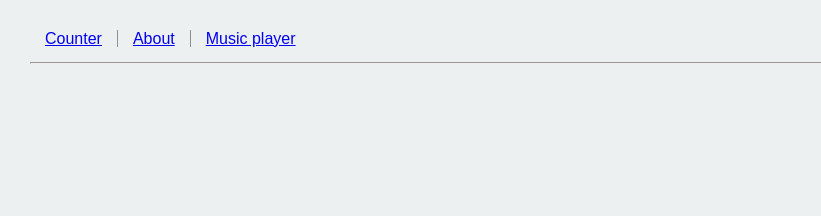
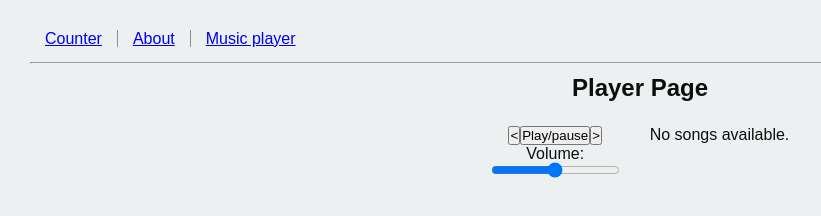
Before and after one commit to sychd/react-playground, a React app: page /player in a window 1280 px wide. Shown: the whole page, without its empty margins (0-821 px from the left). Built offline with nearby package versions, Linux system fonts and the light colour scheme.

Commit message:
player module renamed

```diff
--- a/package.json
+++ b/package.json
@@ -23,7 +23,7 @@
   "alias": {
     "~counter": "./src/counter/*",
     "~about": "./src/about/*",
-    "~music-player": "./src/music-player/*",
+    "~player": "./src/player/*",
     "~styles": "./assets/styles/*"
   }
 }
--- a/src/app-layout/top-navigation/top-navigation-routes.js
+++ b/src/app-layout/top-navigation/top-navigation-routes.js
@@ -2,7 +2,7 @@ import React from "react";
 import { Route } from "react-router-dom";
 import "./top-navigation.scss";
 import { CounterPage } from "~counter/counter-page/counter-page";
-import { MusicPlayerPage } from "~music-player/music-player-page/music-player-page";
+import { PlayerPage } from "~player/player-page/player-page";
 import { AboutPage } from "~about/about-page";
 
 
@@ -11,7 +11,7 @@ export function TopNavigationRoutes() {
         <React.Fragment>
             <Route path="/counter/" exact component={CounterPage} />
             <Route path="/about/" component={AboutPage} />
-            <Route path="/music-player/" component={MusicPlayerPage} />
+            <Route path="/player/" component={PlayerPage} />
         </React.Fragment>
     );
 }
--- a/src/app-layout/top-navigation/top-navigation.js
+++ b/src/app-layout/top-navigation/top-navigation.js
@@ -9,7 +9,7 @@ export function TopNavigation() {
     const links = [
         { path: "/counter/", title: "Counter" },
         { path: "/about/", title: "About" },
-        { path: "/music-player/", title: "Music player" }
+        { path: "/player/", title: "Music player" }
     ];
 
     return (
--- a/src/music-player/music-player-page/music-player-page.js
+++ /dev/null
@@ -1,23 +0,0 @@
-import React from 'react';
-import "./music-player-page.scss";
-import { MusicPlayerControls } from '../music-player-controls/music-player-controls';
-import { MusicPlayerSongList } from '../music-player-song-list/music-player-song-list';
-
-
-export class MusicPlayerPage extends React.Component {
-    constructor() {
-        super();
-    }
-
-    render() {
-        return (
-            <div className="music-player-page">
-                <h2 className="music-player-page__header">Music Player Page</h2>
-                <div className="music-player-page__content">
-                    <MusicPlayerControls></MusicPlayerControls>
-                    <MusicPlayerSongList></MusicPlayerSongList>
-                </div>
-            </div>
-        );
-    }
-}
--- a/src/music-player/music-player-controls/music-player-controls.js
+++ b/src/player/player-controls/player-controls.js
@@ -1,15 +1,15 @@
 import React from 'react';
-import "./music-player-controls.scss";
+import "./player-controls.scss";
 
 
-export class MusicPlayerControls extends React.Component {
+export class PlayerControls extends React.Component {
     constructor(props) {
         super(props);
     }
 
     render() {
         return (
-            <div className="music-player-controls">
+            <div className="player-controls">
                 <div>
                     <button type="button">&lt;</button>
                     <button type="button">
@@ -19,11 +19,11 @@ export class MusicPlayerControls extends React.Component {
                 </div>
                 <label htmlFor="volume">Volume:</label>
                 <input id="volume" type="range"></input>
-                <label htmlFor="play-song">Play song:</label>
+                {/* <label htmlFor="play-song">Play song:</label>
                 <div>
                     <input id="play-song" type="text"></input>
                     <button type="button">Ok</button>
-                </div>
+                </div> */}
             </div>
         );
     }
--- a/src/music-player/music-player-controls/music-player-controls.scss
+++ b/src/player/player-controls/player-controls.scss
@@ -1,7 +1,7 @@
 @import "src/assets/styles/mixins.scss";
 @import "src/assets/styles/variables.scss";
 
-.music-player-controls {
+.player-controls {
     display: flex;
         flex-direction: column;
         align-items: center;
--- /dev/null
+++ b/src/player/player-page/player-page.js
@@ -0,0 +1,23 @@
+import React from 'react';
+import "./player-page.scss";
+import { PlayerControls } from '../player-controls/player-controls';
+import { PlayerSongList } from '../player-song-list/player-song-list';
+
+
+export class PlayerPage extends React.Component {
+    constructor() {
+        super();
+    }
+
+    render() {
+        return (
+            <div className="player-page">
+                <h2 className="player-page__header">Player Page</h2>
+                <div className="player-page__content">
+                    <PlayerControls></PlayerControls>
+                    <PlayerSongList></PlayerSongList>
+                </div>
+            </div>
+        );
+    }
+}
--- a/src/music-player/music-player-page/music-player-page.scss
+++ b/src/player/player-page/player-page.scss
@@ -1,7 +1,7 @@
 @import "src/assets/styles/mixins.scss";
 @import "src/assets/styles/variables.scss";
 
-.music-player-page {
+.player-page {
     @include feature-page-layout;
 
     &__content {
--- a/src/music-player/music-player-song-list/music-player-song-list.js
+++ b/src/player/player-song-list/player-song-list.js
@@ -1,8 +1,8 @@
 import React from 'react';
-import "./music-player-song-list.scss";
+import "./player-song-list.scss";
 
 
-export class MusicPlayerSongList extends React.Component {
+export class PlayerSongList extends React.Component {
     constructor(props) {
         super(props);
     }
@@ -11,7 +11,7 @@ export class MusicPlayerSongList extends React.Component {
         let songs = this.props.songs || [];
 
         return (
-            <div className="music-player-song-list">
+            <div className="player-song-list">
                 {songs.length ? "" : <span>No songs available.</span>}
                 {songs.map(song => <div key={song}>{song}</div>)}
             </div>
--- a/src/music-player/music-player-song-list/music-player-song-list.scss
+++ b/src/player/player-song-list/player-song-list.scss
@@ -1,7 +1,7 @@
 @import "src/assets/styles/mixins.scss";
 @import "src/assets/styles/variables.scss";
 
-.music-player-song-list {
+.player-song-list {
     display: flex;
         flex-direction: column;
         align-items: center;
```
